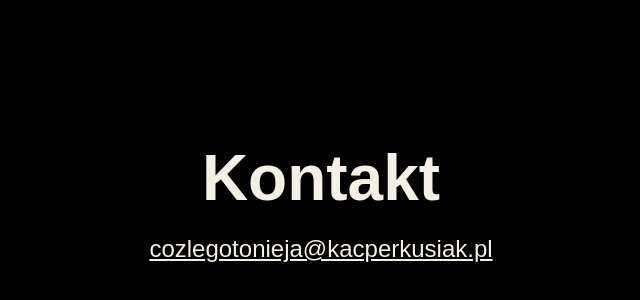
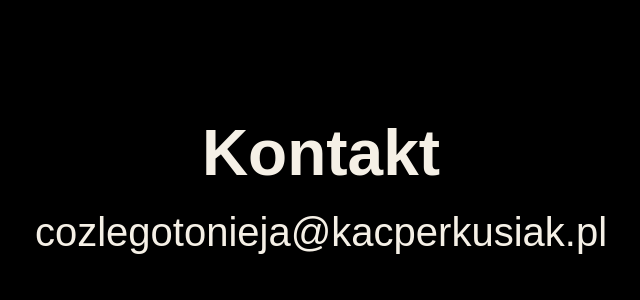
Before and after one commit to billySpleen67/strona, a plain HTML site: page index.html in a window 1280 px wide. Shown: the part 198-498 px from the top of the page, without its empty margins (319-959 px from the left). Drawn offline with Linux system fonts and the light colour scheme.

Commit message:
Update index.html

```diff
--- a/index.html
+++ b/index.html
@@ -3,8 +3,6 @@
 <head>
 <meta charset="utf-8">
 <title>Kontakt</title>
-
-<!-- favicon OVH (na razie to zostawiamy lub zmienisz później) -->
 <link rel="icon" href="favicon.png">
 
 <style>
@@ -24,13 +22,18 @@ body{
 h1{
     font-size:4rem;
     margin:0;
+    font-weight:700;
+}
+
+h2{
+    font-size:2.5rem;
+    margin-top:20px;
+    font-weight:400;
 }
 
 a{
     color:#f5f0e6;
-    text-decoration:underline;
-    font-size:1.5rem;
-    margin-top:20px;
+    text-decoration:none;
 }
 </style>
 </head>
@@ -39,9 +42,11 @@ a{
 
 <h1>Kontakt</h1>
 
+<h2>
 <a href="mailto:cozlegotonieja@kacperkusiak.pl">
 cozlegotonieja@kacperkusiak.pl
 </a>
+</h2>
 
 </body>
 </html>
```
